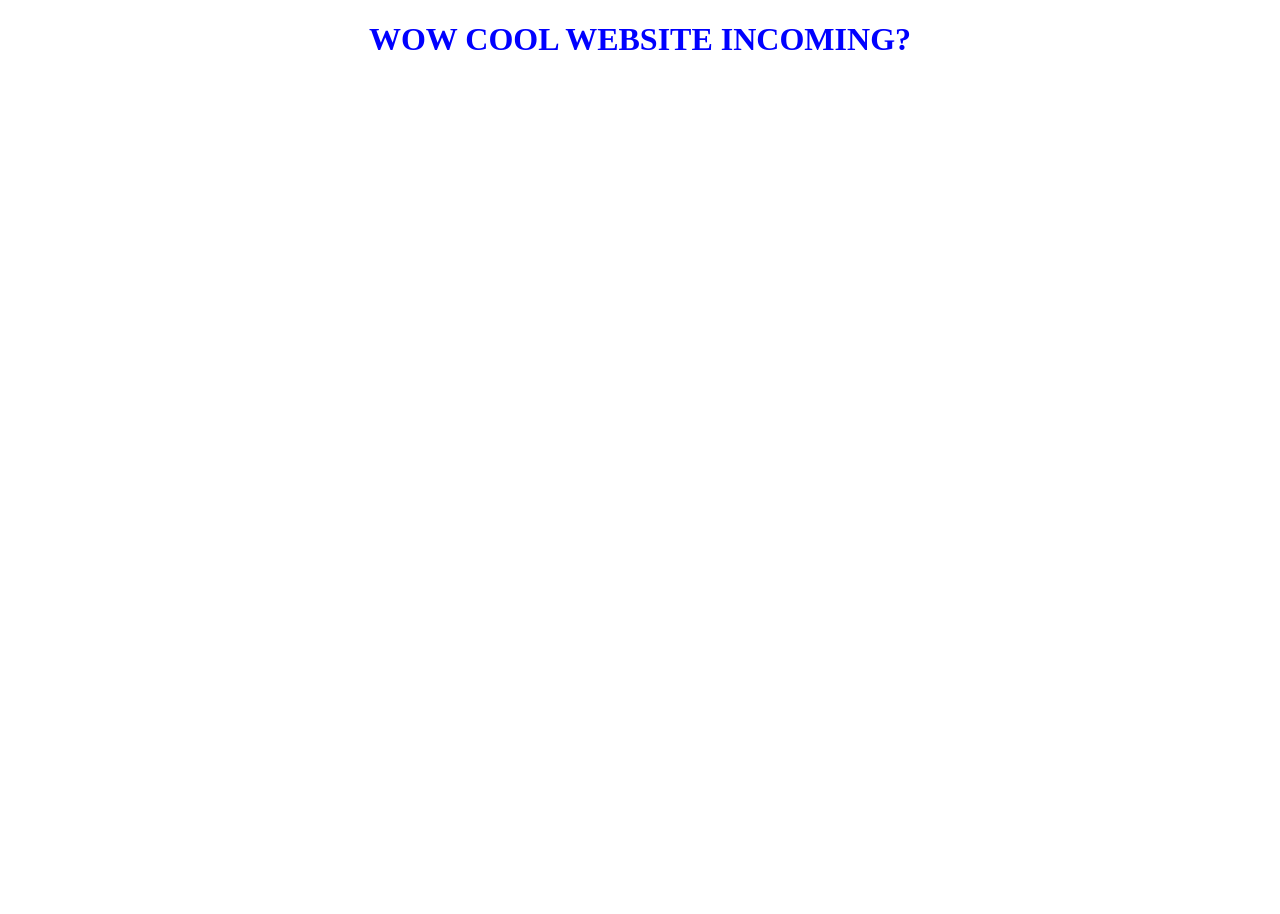
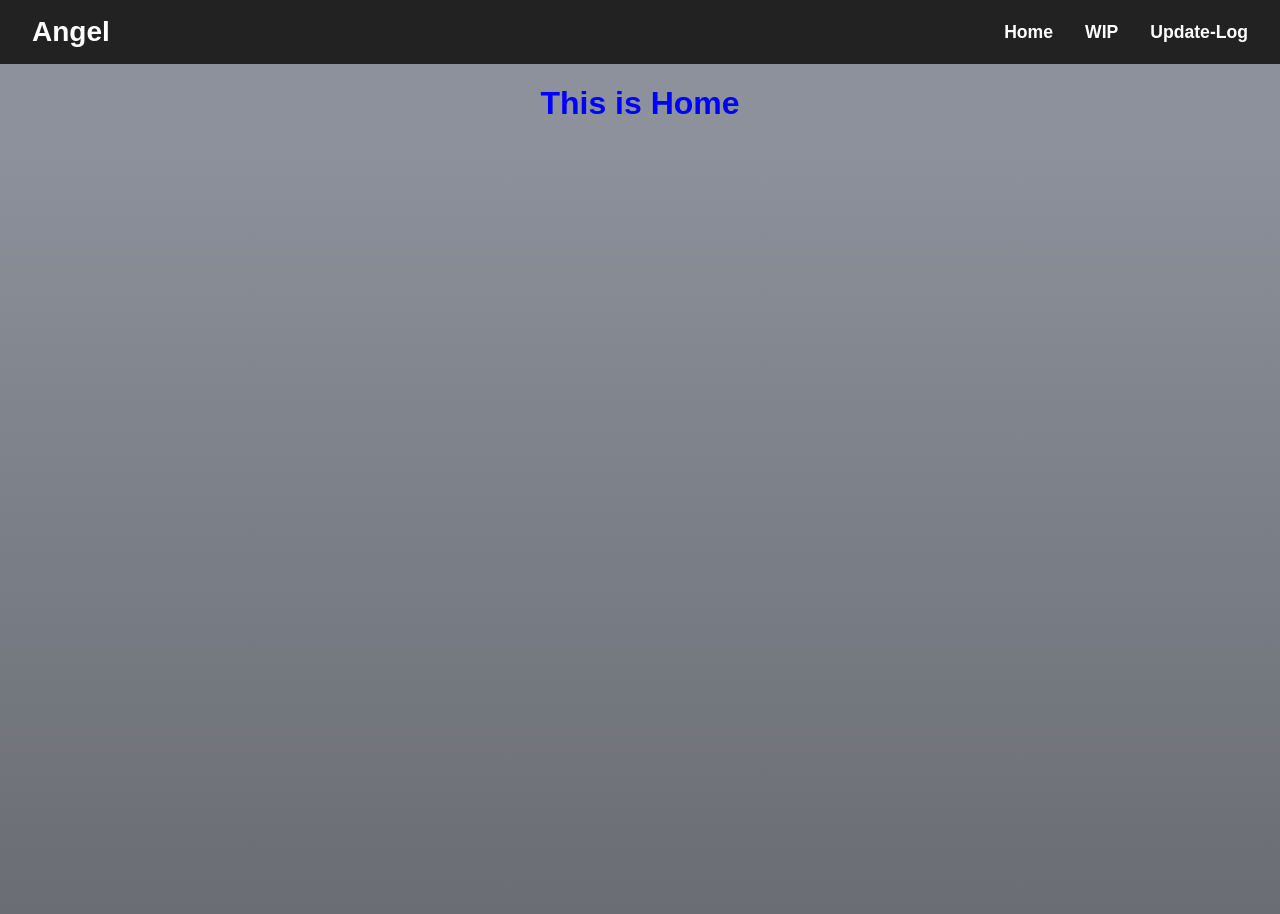
Before and after one commit to angelvledesma/website, a plain HTML site: page index.html in a window 1280 px wide. Shown: the top 914 px of the page. Before the commit the page ends 800 px from the top, so only its background shows below. Drawn offline with Linux system fonts and the light colour scheme.

Commit message:
First Version navbar/scroll and update log scripts

```diff
--- a/index.html
+++ b/index.html
@@ -8,6 +8,28 @@
 </head>
 
 <body>
-    <h1>WOW COOL WEBSITE INCOMING?</h1>
+
+    <nav class="navbar" id="navbar">
+    <div class="nav-container">
+        <div class="nav-title">Angel</div>
+        <ul class="nav-links">
+            <li><a href="index.html">Home</a></li>
+            <li><a href="about.html">WIP</a></li>
+            <li><a href="update.html">Update-Log</a></li>
+
+         </ul>
+         </div>
+</nav>
+
+<h1>This is Home</h1>
+
+<!-- Placeholder content to demonstrate scrolling -->
+<div style="height: 2000px; background: linear-gradient(#8c919b, #333);">
+    <p style="text-align: center; padding-top: 1000px; color: white;"></p>
+</div>
+
+<script src="js/scroll.js"></script>
+
+
 </body>
 </html>
--- /dev/null
+++ b/js/scroll.js
@@ -0,0 +1,16 @@
+let lastScrollTop = 0;
+const navbar = document.getElementById("navbar");
+
+window.addEventListener("scroll", function () {
+    let scrollTop = window.pageYOffset || document.documentElement.scrollTop;
+
+    if (scrollTop > lastScrollTop) {
+        // Scrolling down
+        navbar.style.top = "-100px"; // hide
+    } else {
+        // Scrolling up
+        navbar.style.top = "0"; // show
+    }
+
+    lastScrollTop = scrollTop;
+});
--- a/styles.css
+++ b/styles.css
@@ -1,5 +1,51 @@
+body {
+background-color: #8c919b;
+background-size: cover;
+background-attachment: fixed;
+}
+
+body {
+    margin: 0;
+    font-family: Arial, sans-serif;
+}
+
+.navbar {
+    background-color: #222;
+    padding: 1rem 2rem;
+}
+
+.nav-container {
+    display: flex;
+    justify-content: space-between;
+    align-items: center;
+}
+
+.nav-title {
+    color: white;
+    font-size: 1.75rem;
+    font-weight: bold;
+}
+
+.nav-links {
+    list-style: none;
+    display: flex;
+    gap: 2rem;
+    margin: 0;
+    padding: 0;
+}
+
+.nav-links li a {
+    color: white;
+    text-decoration: none;
+    font-weight: bold;
+    font-size: 1.1rem;
+}
+
+.commit-log {
+    text-align: center;
+}
+
 h1 {
     color: blue;
     text-align: center;
-    text-orientation: sideways-right;
 }
```
Also changed, not shown: about.html (added, +37 -0 lines), js/updates.js (added, +41 -0 lines), update.html (added, +34 -0 lines), app.js (deleted), images/background.png (added), tech.html (deleted).
